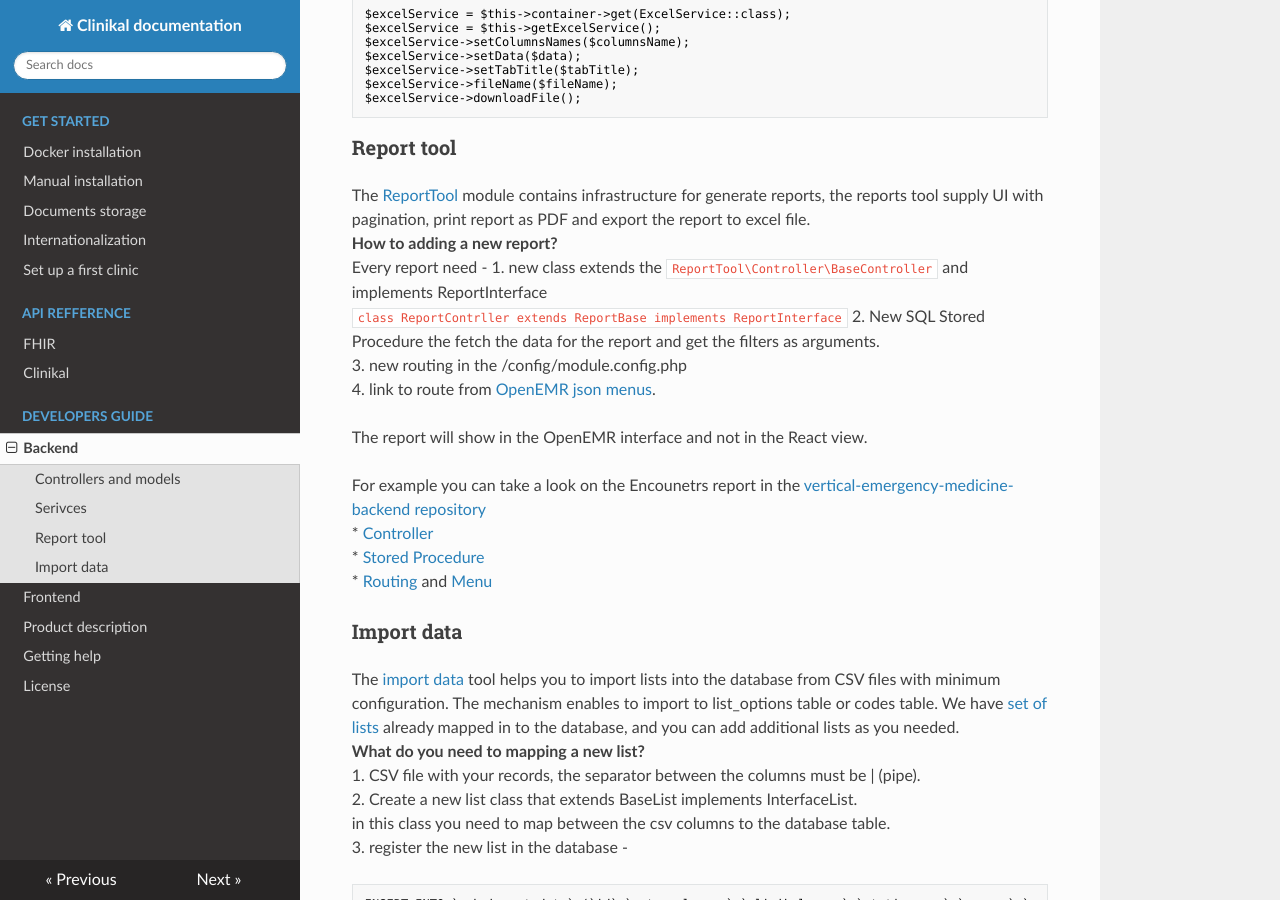
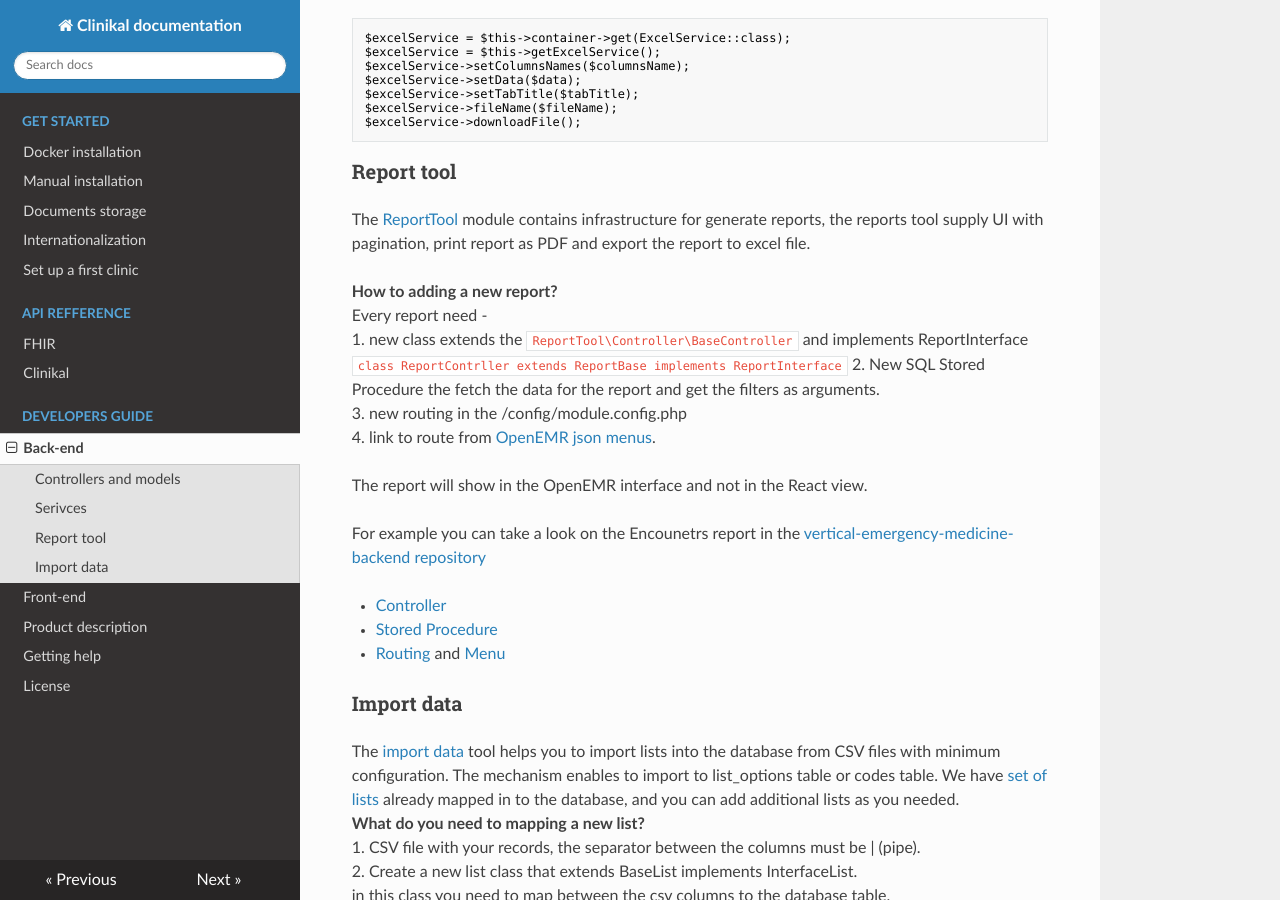
Before and after one commit to MohGovIL/Clinical-Documentation, an MkDocs documentation site: the page built from docs/technical_details/backend_utilities.md, in a window 1280 px wide and 900 px high, scrolled down 2443 px. Built offline with MkDocs 1.6.1, drawn with Linux system fonts in a browser that asks for light colours; nearby versions of some CDN libraries; part of the change alters nothing that is shown.

Commit message:
new lines

```diff
--- a/mkdocs.yml
+++ b/mkdocs.yml
@@ -10,8 +10,8 @@ nav:
         - FHIR: api/fhir.md
         - Clinikal: api/clinikal.md
     - Developers guide:
-        - Backend: technical_details/backend_utilities.md
-        - Frontend: technical_details/client_side_libraries.md
+        - Back-end: technical_details/backend_utilities.md
+        - Front-end: technical_details/client_side_libraries.md
     - Product description: product_desc/product_desc.md
     - Getting help: getting_help.md
     - License: license.md
```
Also changed, not shown: docs/technical_details/backend_utilities.md (+13 -6 lines).
